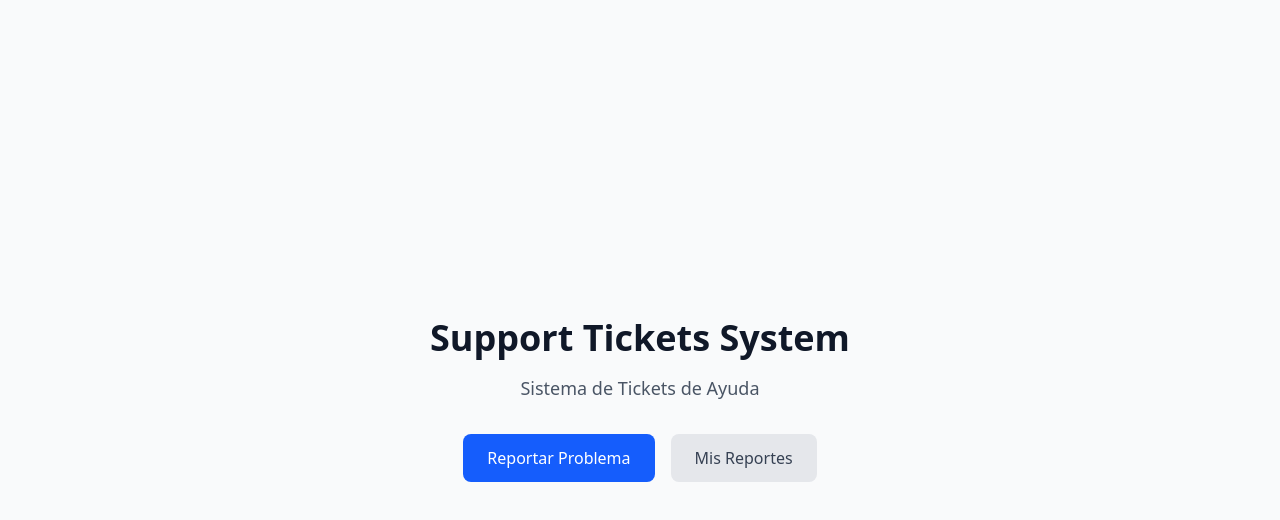
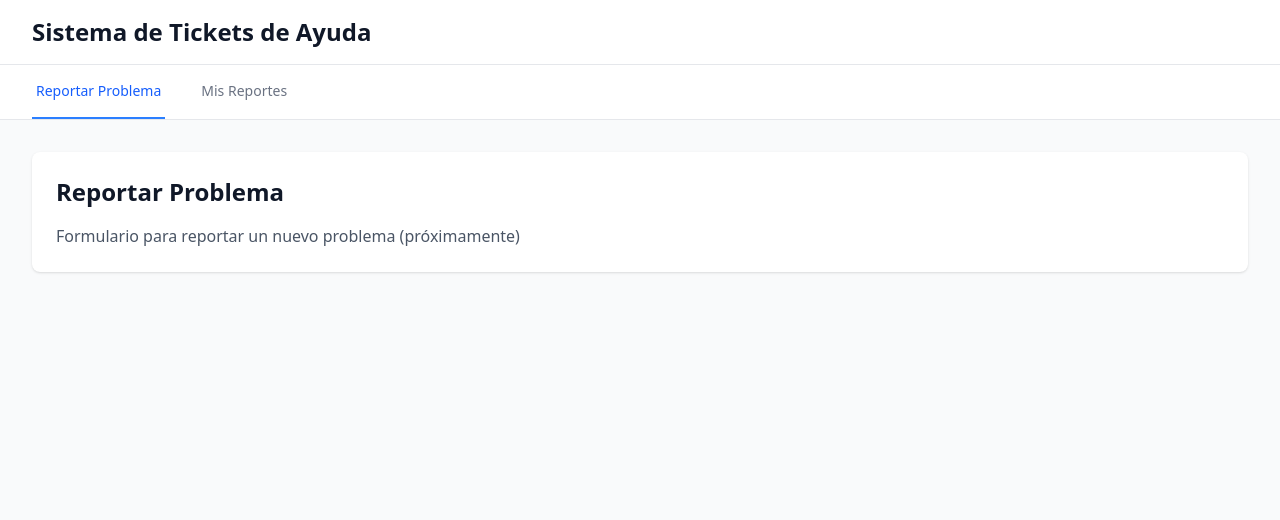
Before and after one commit to danielislas3/support-tickets, a React (Vite) app: page / in a window 1280 px wide. Shown: the top 520 px of the page. Built offline with nearby package versions, Linux system fonts and the light colour scheme.

Commit message:
feat: configure react router with layout and basic routing

```diff
--- a/package.json
+++ b/package.json
@@ -13,6 +13,7 @@
     "@tailwindcss/vite": "^4.1.18",
     "react": "^19.2.0",
     "react-dom": "^19.2.0",
+    "react-router-dom": "^7.12.0",
     "tailwindcss": "^4.1.18"
   },
   "devDependencies": {
--- a/src/app/App.tsx
+++ b/src/app/App.tsx
@@ -1,23 +1,20 @@
+import { BrowserRouter, Routes, Route } from 'react-router-dom'
+import Layout from './Layout'
+import ReportTicket from './routes/ReportTicket'
+import MyTickets from './routes/MyTickets'
+import TicketDetail from './routes/TicketDetail'
+
 function App() {
   return (
-    <div className="min-h-screen bg-gray-50 flex items-center justify-center">
-      <div className="text-center">
-        <h1 className="text-4xl font-bold text-gray-900 mb-4">
-          Support Tickets System
-        </h1>
-        <p className="text-lg text-gray-600">
-          Sistema de Tickets de Ayuda
-        </p>
-        <div className="mt-8 flex gap-4 justify-center">
-          <button className="px-6 py-3 bg-blue-600 text-white rounded-lg hover:bg-blue-700 transition-colors">
-            Reportar Problema
-          </button>
-          <button className="px-6 py-3 bg-gray-200 text-gray-700 rounded-lg hover:bg-gray-300 transition-colors">
-            Mis Reportes
-          </button>
-        </div>
-      </div>
-    </div>
+    <BrowserRouter>
+      <Routes>
+        <Route path="/" element={<Layout />}>
+          <Route index element={<ReportTicket />} />
+          <Route path="mis-reportes" element={<MyTickets />} />
+          <Route path="ticket/:id" element={<TicketDetail />} />
+        </Route>
+      </Routes>
+    </BrowserRouter>
   )
 }
 
--- /dev/null
+++ b/src/app/Layout.tsx
@@ -0,0 +1,44 @@
+import { NavLink, Outlet } from 'react-router-dom'
+
+function Layout() {
+  const navLinkClass = ({ isActive }: { isActive: boolean }) =>
+    `inline-flex items-center px-1 pt-4 pb-4 border-b-2 text-sm font-medium ${
+      isActive
+        ? 'border-blue-500 text-blue-600'
+        : 'border-transparent text-gray-500 hover:text-gray-700 hover:border-gray-300'
+    }`
+
+  return (
+    <div className="min-h-screen bg-gray-50">
+
+      <header className="bg-white shadow-sm border-b border-gray-200">
+        <div className="max-w-7xl mx-auto px-4 sm:px-6 lg:px-8 py-4">
+          <h1 className="text-2xl font-bold text-gray-900">
+            Sistema de Tickets de Ayuda
+          </h1>
+        </div>
+      </header>
+
+
+      <nav className="bg-white border-b border-gray-200">
+        <div className="max-w-7xl mx-auto px-4 sm:px-6 lg:px-8">
+          <div className="flex space-x-8">
+            <NavLink to="/" end className={navLinkClass}>
+              Reportar Problema
+            </NavLink>
+            <NavLink to="/mis-reportes" className={navLinkClass}>
+              Mis Reportes
+            </NavLink>
+          </div>
+        </div>
+      </nav>
+
+
+      <main className="max-w-7xl mx-auto px-4 sm:px-6 lg:px-8 py-8">
+        <Outlet />
+      </main>
+    </div>
+  )
+}
+
+export default Layout
--- /dev/null
+++ b/src/app/routes/MyTickets.tsx
@@ -0,0 +1,14 @@
+function MyTickets() {
+  return (
+    <div className="bg-white rounded-lg shadow p-6">
+      <h2 className="text-2xl font-bold text-gray-900 mb-4">
+        Mis Reportes
+      </h2>
+      <p className="text-gray-600">
+        Lista de reportes enviados (próximamente)
+      </p>
+    </div>
+  )
+}
+
+export default MyTickets
--- /dev/null
+++ b/src/app/routes/ReportTicket.tsx
@@ -0,0 +1,14 @@
+function ReportTicket() {
+  return (
+    <div className="bg-white rounded-lg shadow p-6">
+      <h2 className="text-2xl font-bold text-gray-900 mb-4">
+        Reportar Problema
+      </h2>
+      <p className="text-gray-600">
+        Formulario para reportar un nuevo problema (próximamente)
+      </p>
+    </div>
+  )
+}
+
+export default ReportTicket
--- /dev/null
+++ b/src/app/routes/TicketDetail.tsx
@@ -0,0 +1,21 @@
+import { useParams } from 'react-router-dom'
+
+function TicketDetail() {
+  const { id } = useParams()
+
+  return (
+    <div className="bg-white rounded-lg shadow p-6">
+      <h2 className="text-2xl font-bold text-gray-900 mb-4">
+        Detalle del Ticket
+      </h2>
+      <p className="text-gray-600">
+        Mostrando detalle del ticket ID: <span className="font-mono font-semibold">{id}</span>
+      </p>
+      <p className="text-gray-500 mt-2">
+        Vista detallada del ticket (próximamente)
+      </p>
+    </div>
+  )
+}
+
+export default TicketDetail
```
Also changed, not shown: 1 other file (tests, documents, lock files or other folders).
